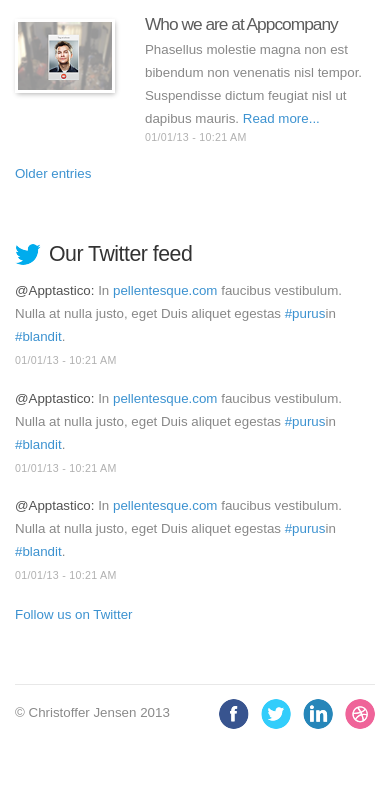
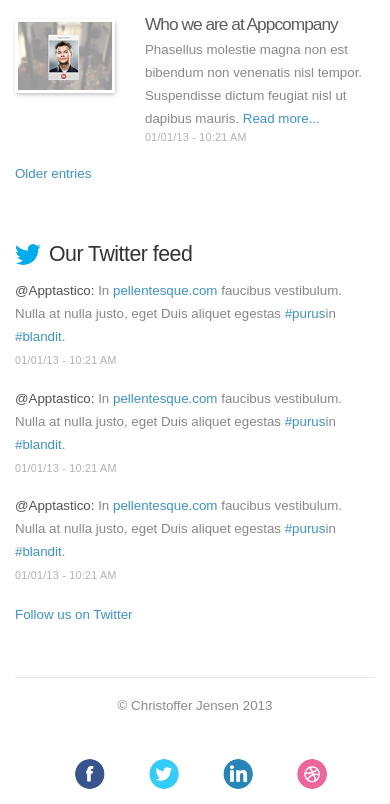
Before and after one commit to annaSchugay/Apptastico, a website: page app/index.html in a window 390 px wide. Shown: the part 2689-3493 px from the top of the page. Before the commit the page ends 3441 px from the top, so only its background shows below. Drawn offline with Linux system fonts and the light colour scheme.

Commit message:
fixing footer

```diff
--- a/app/css/media.css
+++ b/app/css/media.css
@@ -79,6 +79,15 @@
 	header .header_icons ul li:nth-child(4) {
 		margin-right: 2px;
 	}
+
+	footer ul {
+		justify-content: space-around;
+	}
+
+	footer p {
+		text-align: center;
+	}
+
 }
 
 @media (max-width: 395px) {
--- a/app/index.html
+++ b/app/index.html
@@ -239,16 +239,20 @@
 		<div class="row">
 			<div class="col-lg-12 col-md-12 col-sm-12 col-xs-12">
 				<footer>
-
+					<div class="row">
+						<div class="col-lg-6 col-md-6 col-sm-6 col-xs-12">
 							<p>&copy; Christoffer Jensen 2013</p>
+						</div>
+						<div class="col-lg-6 col-md-6 col-sm-6 col-xs-12">
 							<ul>
+								<li><a href="#"><i class="icon-facebook"></i></a></li>
+								<li><a href="#"><i class="icon-tw "></i></a></li>
+								<li><a href="#"><i class="icon-in"></i></a></li>
 								<li><a href="#"><i class="icon-pink_icone"></i></a></li>
-						<li><a href="#"><i class="icon-in"></i></a></li>
-						<li><a href="#"><i class="icon-tw "></i></a></li>
-						<li><a href="#"><i class="icon-facebook"></i></a></li>
 							</ul>
+						</div>
+					</div>
 				</footer>
-
 			</div>
 		</div>
 	</div>
--- a/app/sass/style.scss
+++ b/app/sass/style.scss
@@ -281,7 +281,6 @@ aside {
 	a {
 		color: #3c92d0;
 		font-size: 10pt;
-		margin-bottom: 60px;
 		&:hover, &:focus {
 			color: #3c92d0;
 		}
@@ -331,7 +330,7 @@ aside {
 	}
 
 	.twitter {
-		margin-bottom: 60px;
+		margin-bottom: 53px;
 		p {
 			margin: -6px 0 24.5px 0;
 			span {
@@ -352,14 +351,16 @@ footer {
 		color: #8a8a8a;
 		font-size: 10pt;
 		padding: 21px 0 33px 0;
-
-		float: left;
 	}
 	ul {
-		float: right;
+		font-family: $font-family;
+		display: flex;
+		flex-direction: row;
+		flex-wrap: wrap;
+		justify-content: flex-end;
+		align-items: stretch;
 		padding: 14px 0 15px 0;
 		li {
-			float: right;
 			margin-left: 12px;
 		}
 	}
```
Also changed, not shown: app/css/style.css. Lines whose indentation alone changed are shown as unchanged.
